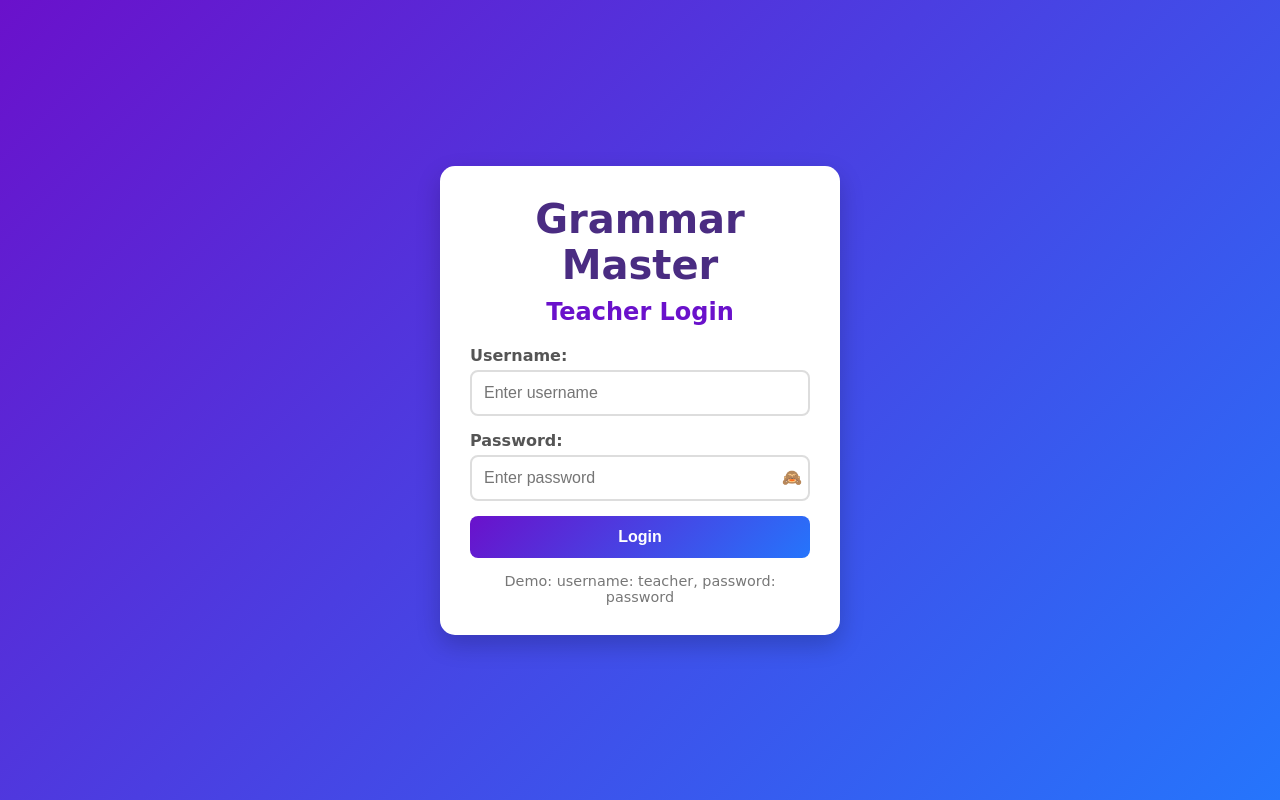
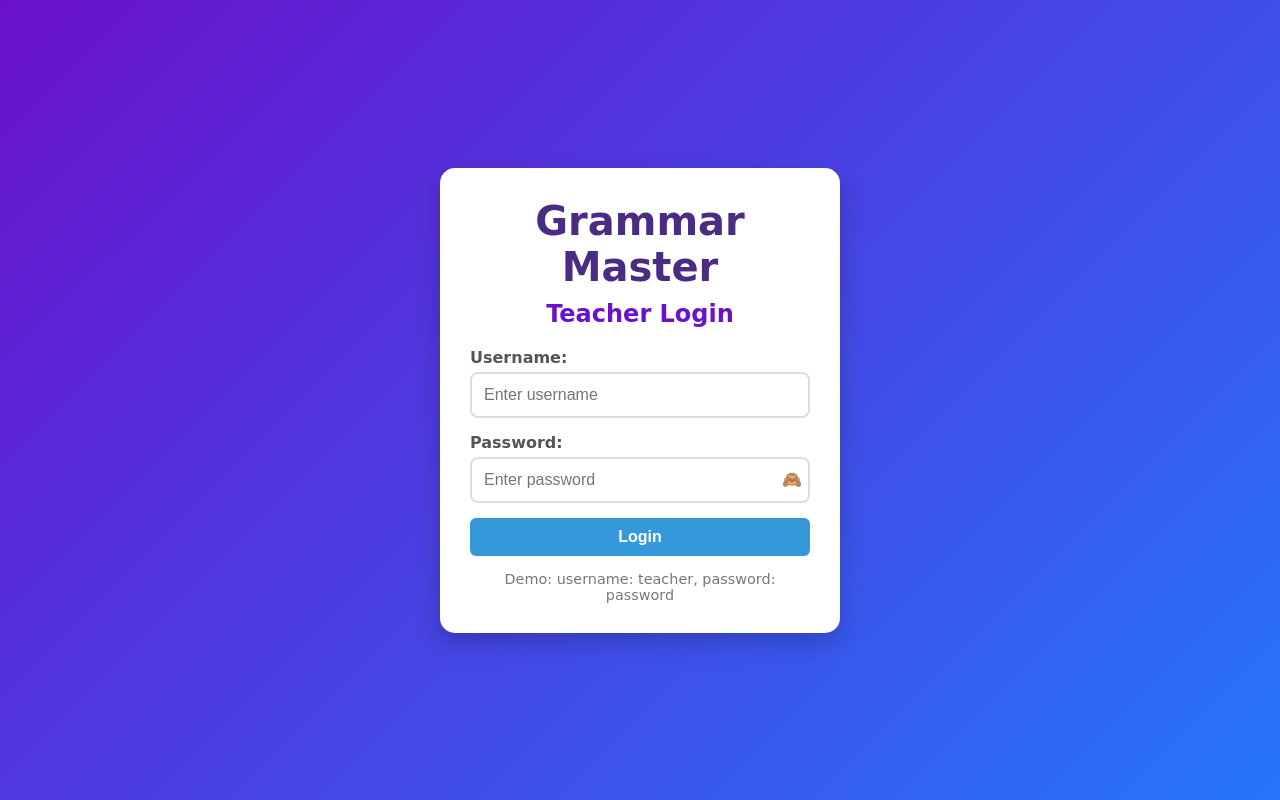
Before and after one commit to hadikoubaissi22/grammar-master, a React (Create React App) app: page / in a window 1280 px wide. Built offline with nearby package versions, Linux system fonts and the light colour scheme.

Commit message:
Add loader

```diff
--- a/src/App.css
+++ b/src/App.css
@@ -487,3 +487,35 @@ body {
   border-radius: 8px;
   box-shadow: 0px 2px 8px rgba(0,0,0,0.2);
 }
+.login-btn {
+  position: relative;
+  padding: 10px 20px;
+  background: #3498db;
+  color: white;
+  border: none;
+  border-radius: 6px;
+  cursor: pointer;
+  font-size: 16px;
+  transition: background 0.3s ease;
+}
+
+.login-btn:disabled {
+  background: #7ab8e6;
+  cursor: not-allowed;
+}
+
+.spinner {
+  width: 18px;
+  height: 18px;
+  border: 3px solid #fff;
+  border-top: 3px solid transparent;
+  border-radius: 50%;
+  display: inline-block;
+  animation: spin 0.8s linear infinite;
+}
+
+@keyframes spin {
+  to {
+    transform: rotate(360deg);
+  }
+}
--- a/src/App.js
+++ b/src/App.js
@@ -193,7 +193,10 @@ if (!isLoggedIn) {
               </div>
             </div>
             {loginError && <p className="error-message">{loginError}</p>}
-            <button type="submit" className="login-btn">Login</button>
+            <button type="submit" className="login-btn" disabled={loading}>
+              {loading ? <span className="spinner"></span> : "Login"}
+            </button>
+
           </form>
           <p className="demo-credentials">Demo: username: teacher, password: password</p>
         </div>
```
